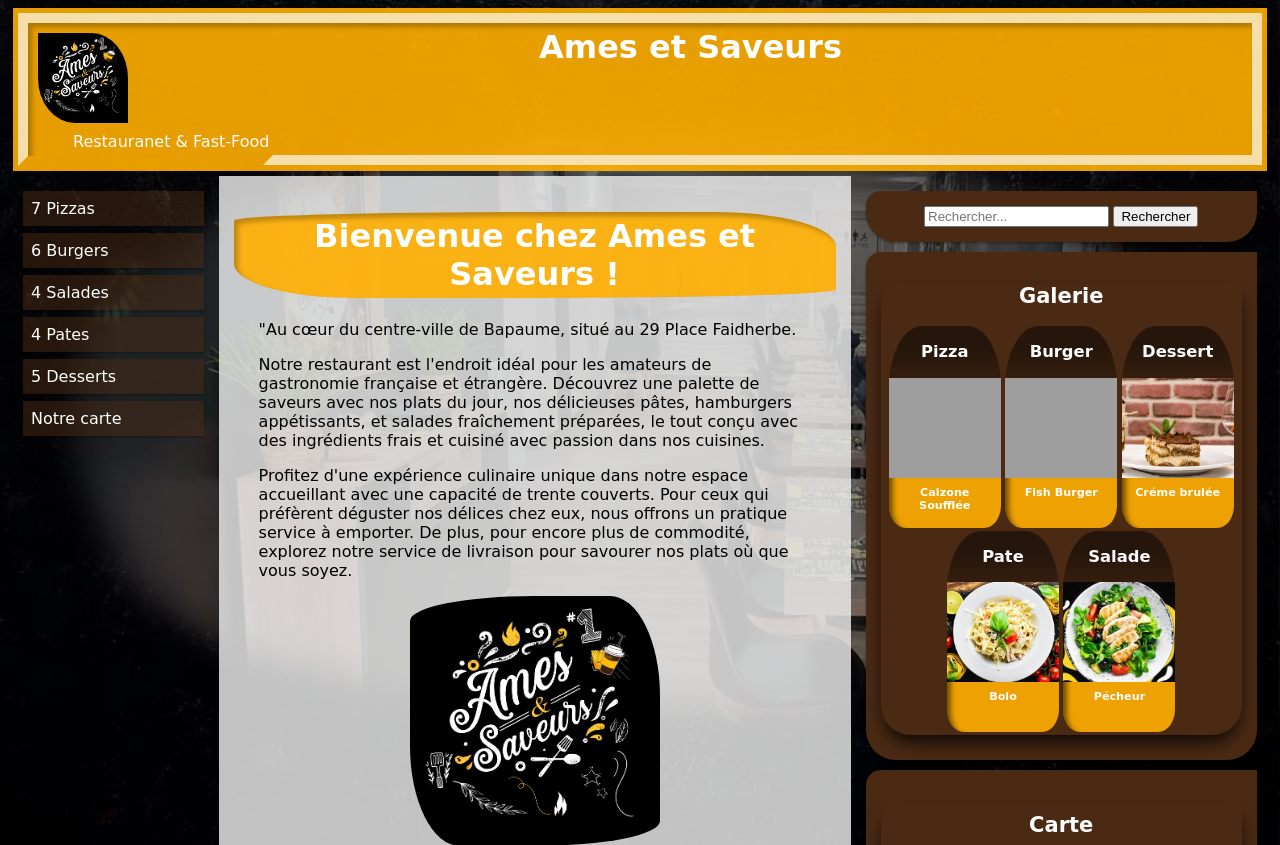
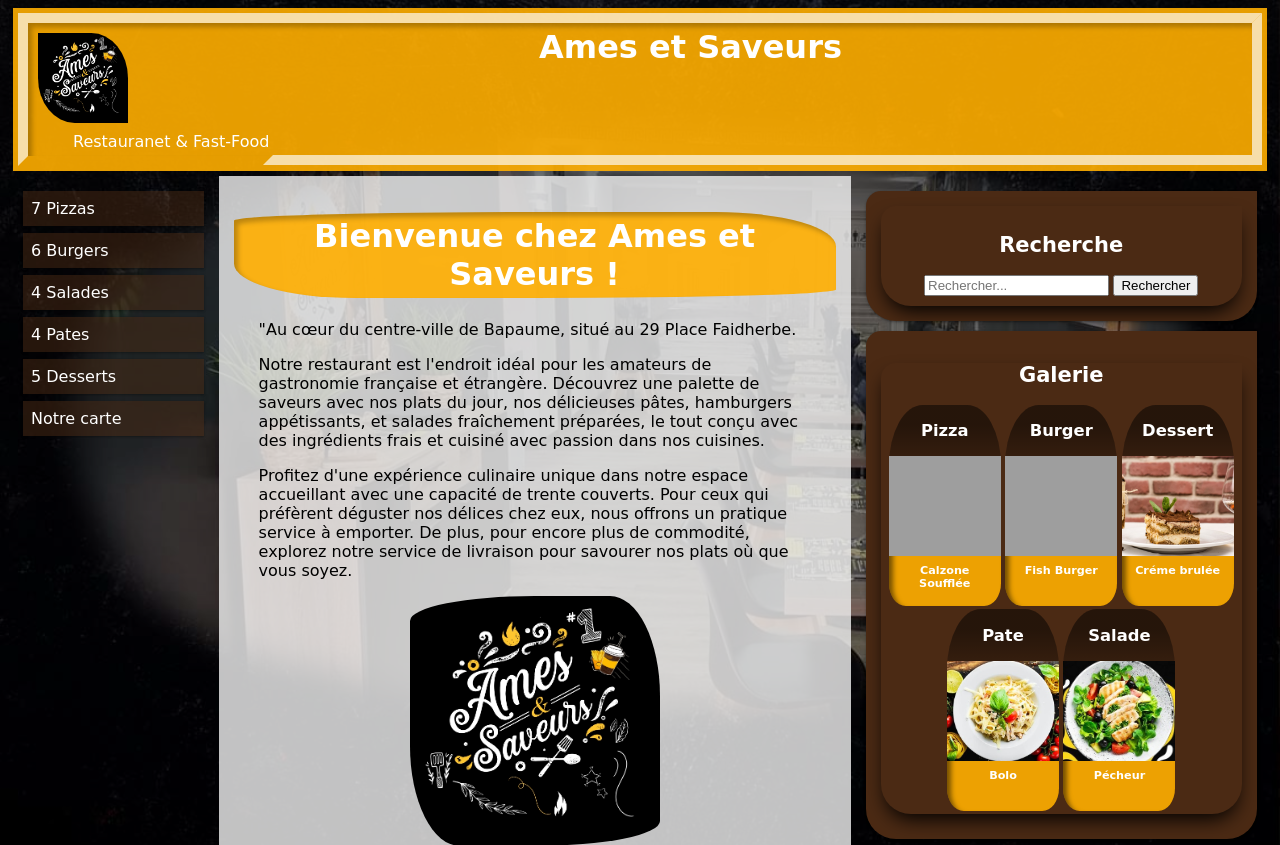
Before and after one commit to Cyberchoc/AmesSaveurs, a Django app: page / in a window 1280 px wide. Shown: the top 845 px of the page. Run offline with Django 4.2, Linux system fonts and the light colour scheme; data comes from the database, SQL or seed files in the repository.

Commit message:
ajout css barre de recherche

```diff
--- a/main/static/main/style.css
+++ b/main/static/main/style.css
@@ -366,6 +366,11 @@ color: #ffffff;
     width: 15%;
   }
 }
+.search {
+	box-shadow: 0 10px 20px -5px rgba(0, 0, 0, 1);
+  padding: 10px;
+  border-radius: 15px 0px 30px 30px;
+}
 .container {
   text-align: center; /* Centre le contenu horizontalement */
 }
--- a/main/templates/main/index.html
+++ b/main/templates/main/index.html
@@ -58,6 +58,8 @@
 
         <div class="col-4 col-s-9">
           <div class="aside">
+            <div class="search">
+              <h2>Recherche</h2>
               <form method="get" action="{% url 'main:index' %}">
                 <input type="text" name="q" placeholder="Rechercher...">
                 <button type="submit">Rechercher</button>
@@ -71,6 +73,7 @@
                 <h3>{{ result.type }} - {{ result.nom }} - {{ result.prix }} €</h3>
                 <p>{{ result.ingredients }}</p>
               {% endfor %}
+            </div>
           </div>
           <div class="aside">
             <div class="galerie_produits">
```
Lines whose indentation alone changed are shown as unchanged.
